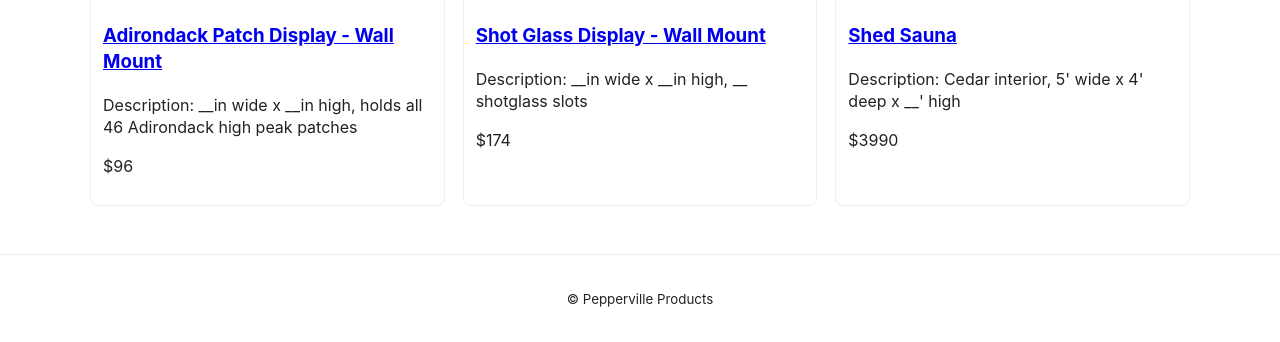
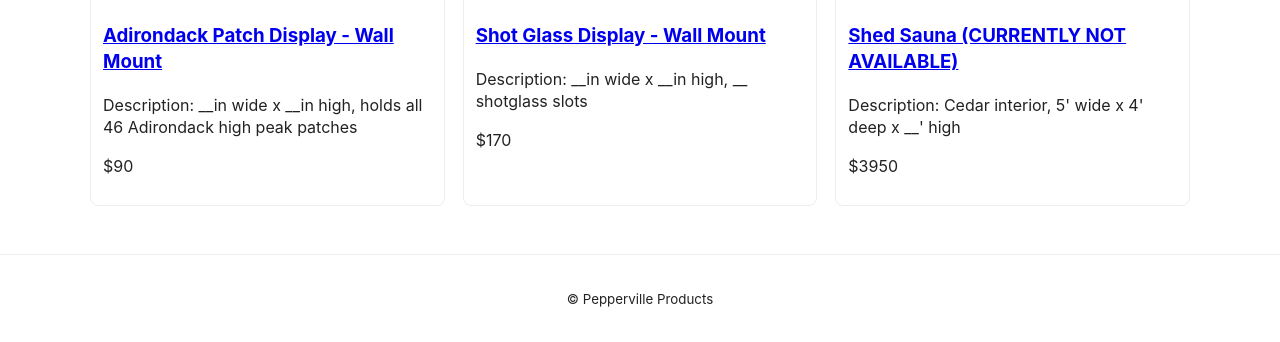
Before and after one commit to ryanlove4/PeppervilleProducts, a Flask app: page / in a window 1280 px wide. Shown: the part 588-930 px from the top of the page. Run offline with Flask 2, Linux system fonts and the light colour scheme.

Commit message:
general commit

```diff
--- a/app.py
+++ b/app.py
@@ -7,27 +7,27 @@
     {
         "id": "adirondack-patch-display",
         "title": "Adirondack Patch Display - Wall Mount",
-        "price": 96,
+        "price": 90,
         "excerpt": "Description: __in wide x __in high, holds all 46 Adirondack high peak patches",
-        "description": "Features: Wall mount kit included, patch mount velcro kit included, customization available for stain and center image, patches NOT included",
+        "description": "Wall mount kit included, patch mount velcro kit included, customization available for stain and center image, patches NOT included",
         "leadtime": "2-3 weeks from time of purchase",
         "image": "adirondack_holder.JPG"
     },
     {
         "id": "shot-glass-display",
         "title": "Shot Glass Display - Wall Mount",
-        "price": 174,
+        "price": 170,
         "excerpt": "Description: __in wide x __in high, __ shotglass slots",
-        "description": "Features: Slots for standard and double shot glasses, wall mount kit included, customization available for stain and center image",
+        "description": "Slots for standard and double shot glasses, wall mount kit included, customization available for stain and center image",
         "leadtime": "2-4 weeks from time of purchase",
         "image": "shotglass_holder.JPG"
     },
     {
         "id": "shed-sauna",
-        "title": "Shed Sauna",
-        "price": 3990,
+        "title": "Shed Sauna (CURRENTLY NOT AVAILABLE)",
+        "price": 3950,
         "excerpt": "Description: Cedar interior, 5' wide x 4' deep x __' high",
-        "description": "Features: Sealed for heat and moisture, ability to dissassemble and transport, customization available",
+        "description": "Sealed for heat and moisture, ability to dissassemble and transport, customization available",
         "leadtime": "4-6 weeks from time of purchase",
         "image": "sauna.JPG"
     }
--- a/templates/product_detail.html
+++ b/templates/product_detail.html
@@ -5,7 +5,7 @@
   <div class="product-info">
     <h2>{{ product.title }}</h2>
     <p class="price">${{ product.price }} CAD</p>
-    <p>{{ product.description }}</p>
+    <p><strong>Features:</strong> {{ product.description }}</p>
     <p><strong>Payment:</strong> E-transfer (love.hartzke@gmail.com) or cash accepted</p>
     <p><strong>Lead time:</strong> {{ product.leadtime }}</p>
     <a class="contact-btn" href="{{ url_for('about') }}#contact">Contact to order and for customization options</a>
```
